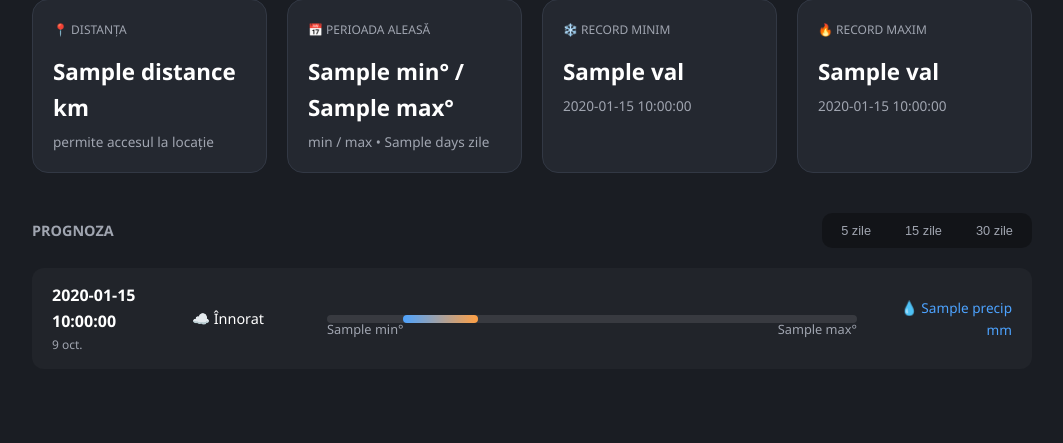
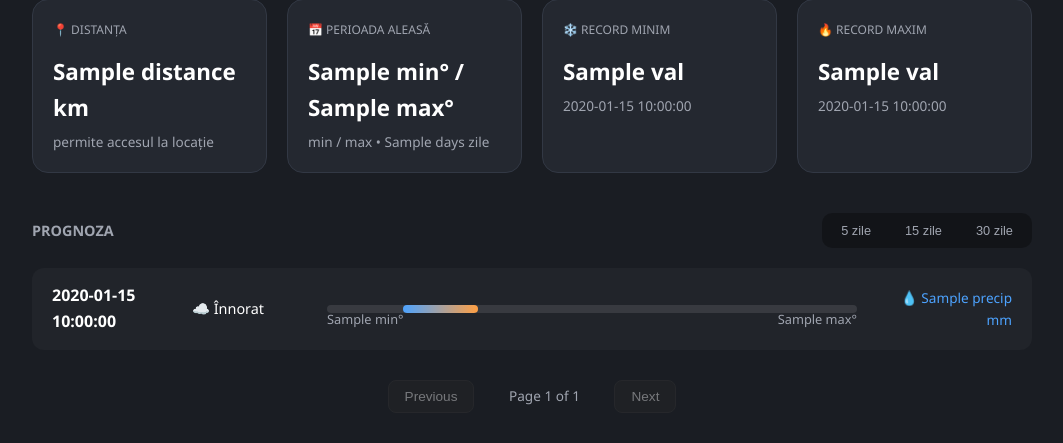
Before and after one commit to laurciucanu/weatherApp, a Flask app: template templates/index_v2.html in a window 1280 px wide. Shown: the part 451-894 px from the top of the page, without its empty margins (108-1171 px from the left). Before the commit the page ends 801 px from the top, so only its background shows below. Run offline with Flask 3, Linux system fonts and the light colour scheme; the template is opened without the code that fills it: most values are stand-ins (such as "Sample title", 1, 10 or a date in 2020).

Commit message:
Implement client-side pagination for /v2 forecast list
- Add pagination controls and styling to index_v2.html
- Implement JS logic to group forecast items into pages of 10
- Ensure seamless switching and correct page indicator updates

Co-Authored-By: Claude Code <noreply@anthropic.com>

```diff
--- a/templates/index_v2.html
+++ b/templates/index_v2.html
@@ -282,19 +282,54 @@
             font-weight: 600;
         }
 
-        @media (max-width: 768px) {
-            .main-weather {
-                flex-direction: column;
-                align-items: flex-start;
-            }
-            .forecast-row {
-                grid-template-columns: 1fr 1fr;
+        .pagination-container {
+            display: flex;
+            justify-content: center;
+            align-items: center;
+            gap: 20px;
+            margin-top: 20px;
+            padding: 10px 0;
+        }
+
+        .pagination-btn {
+            background: var(--card-bg);
+            color: var(--text-main);
+            border: 1px solid var(--border-color);
+            padding: 8px 16px;
+            border-radius: 8px;
+            cursor: pointer;
+            font-size: 0.85rem;
+            transition: all 0.2s;
+        }
+
+        .pagination-btn:hover:not(:disabled) {
+            background: var(--border-color);
+            border-color: var(--accent-blue);
+        }
+
+        .pagination-btn:disabled {
+            opacity: 0.4;
+            cursor: not-allowed;
+            filter: grayscale(1);
+        }
+
+        #page-indicator {
+            font-size: 0.85rem;
+            color: var(--text-muted);
+            min-width: 100px;
+            text-align: center;
+        }
+
+        @media (max-width: 480px) {
+            .pagination-container {
                 gap: 10px;
             }
-            .forecast-row > *:nth-child(3), .forecast-row > *:nth-child(4) {
-                display: none;
+            .pagination-btn {
+                padding: 6px 12px;
+                font-size: 0.75rem;
             }
         }
+
     </style>
 </head>
 <body>
@@ -375,10 +410,10 @@
 
                 <div class="forecast-list">
                     {% for day in forecast %}
-                        <div class="forecast-row">
+                        <div class="forecast-row" data-index="{{ loop.index0 }}">
                             <div class="forecast-day">
-                                <strong>{{ day.date }}</strong>
-                                <span>9 oct.</span>
+                                <strong style="font-size: 1rem;">{{ day.date }}</strong>
+                                <span style="display: none;"></span>
                             </div>
                             <div class="forecast-condition">
                                 ☁️ Înnorat
@@ -402,8 +437,57 @@
                         </div>
                     {% endfor %}
                 </div>
+                <div class="pagination-container">
+                    <button id="prev-page" class="pagination-btn">Previous</button>
+                    <span id="page-indicator">Page 1 of 1</span>
+                    <button id="next-page" class="pagination-btn">Next</button>
+                </div>
             </section>
         {% endif %}
     </div>
+    <script>
+        document.addEventListener('DOMContentLoaded', function() {
+            const rows = document.querySelectorAll('.forecast-row');
+            const itemsPerPage = 10;
+            const totalPages = Math.ceil(rows.length / itemsPerPage);
+            let currentPage = 1;
+
+            const prevBtn = document.getElementById('prev-page');
+            const nextBtn = document.getElementById('next-page');
+            const pageIndicator = document.getElementById('page-indicator');
+
+            function updatePagination() {
+                rows.forEach((row, index) => {
+                    const start = (currentPage - 1) * itemsPerPage;
+                    const end = currentPage * itemsPerPage;
+                    if (index >= start && index < end) {
+                        row.style.display = 'grid';
+                    } else {
+                        row.style.display = 'none';
+                    }
+                });
+
+                pageIndicator.textContent = `Page ${currentPage} of ${totalPages || 1}`;
+                prevBtn.disabled = (currentPage === 1);
+                nextBtn.disabled = (currentPage === totalPages || totalPages === 0);
+            }
+
+            prevBtn.addEventListener('click', function() {
+                if (currentPage > 1) {
+                    currentPage--;
+                    updatePagination();
+                }
+            });
+
+            nextBtn.addEventListener('click', function() {
+                if (currentPage < totalPages) {
+                    currentPage++;
+                    updatePagination();
+                }
+            });
+
+            updatePagination();
+        });
+    </script>
 </body>
 </html>
```
